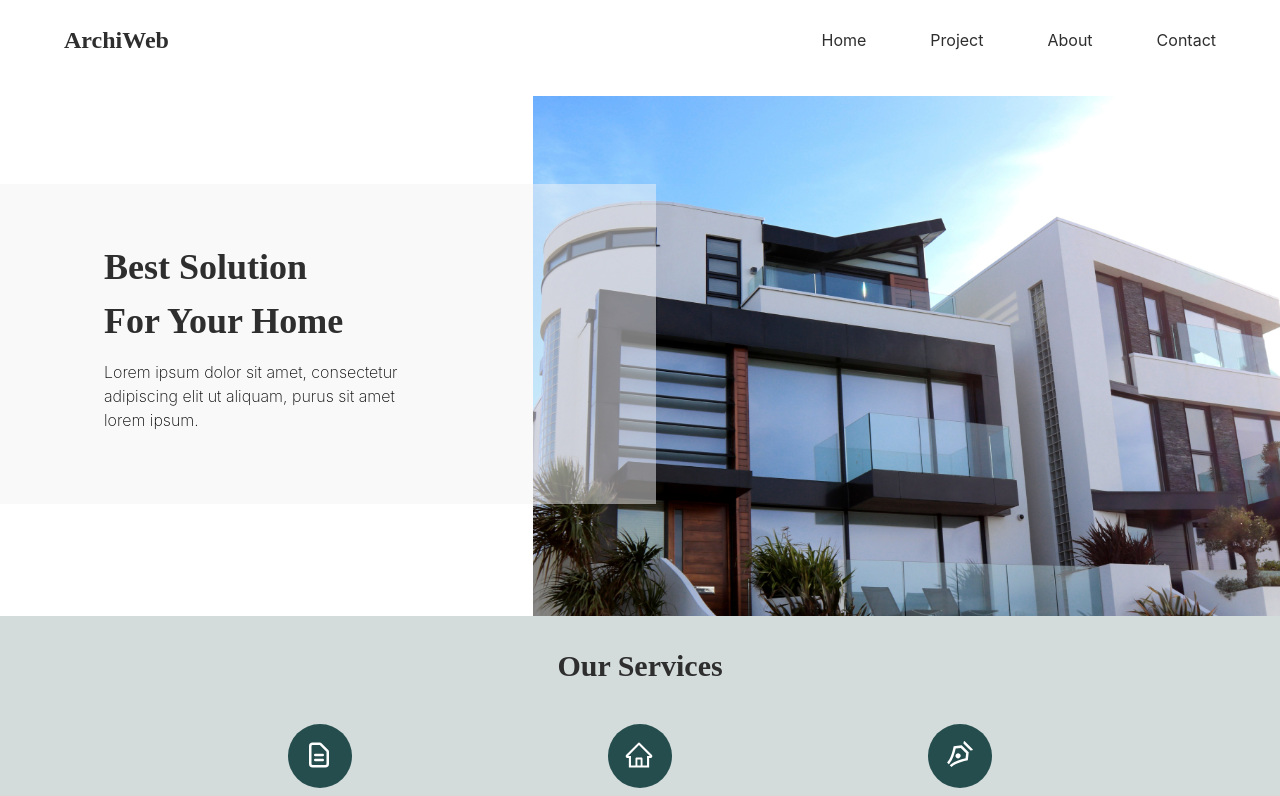
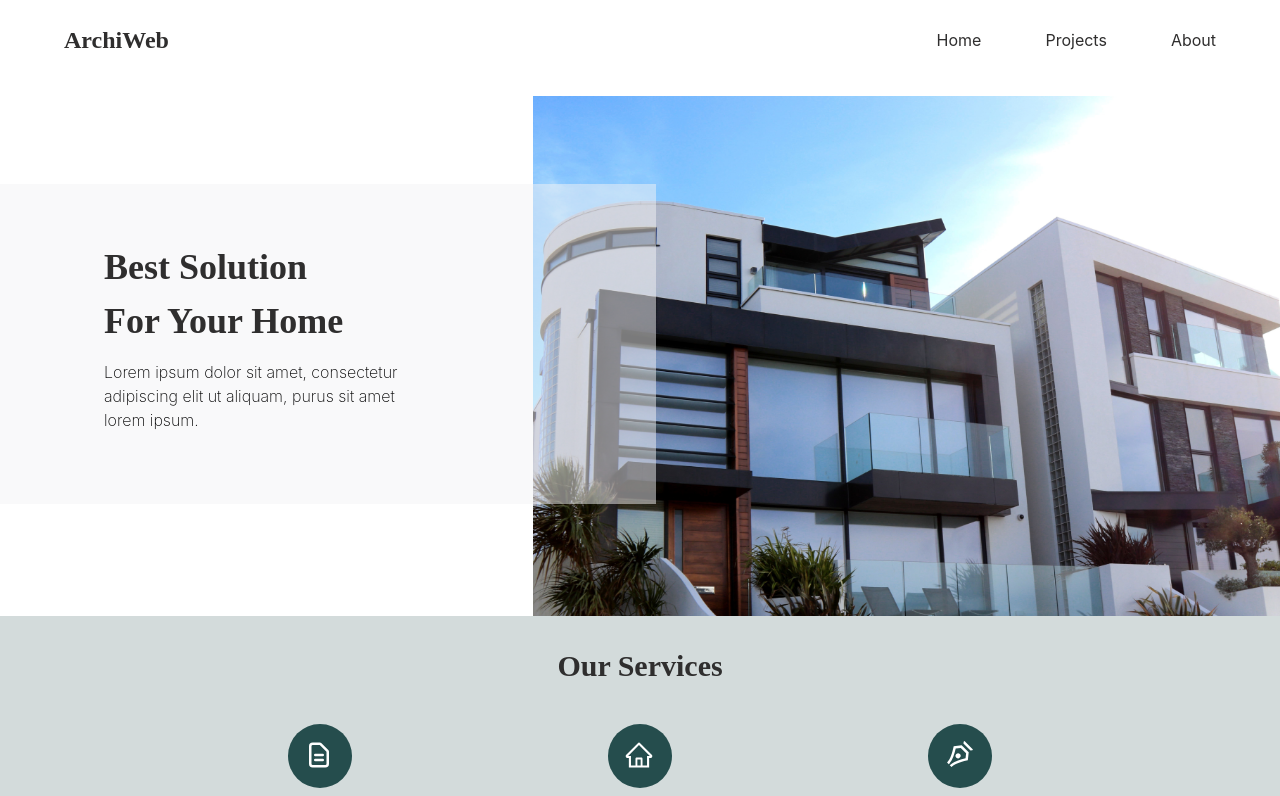
Before and after one commit to widiagustin/ArchiWeb, a React (Create React App) app: page / in a window 1280 px wide. Shown: the top 796 px of the page. Built offline with nearby package versions, Linux system fonts and the light colour scheme.

Commit message:
refactor : change link anchor to using react-router components Link

```diff
--- a/src/components/Navbar.jsx
+++ b/src/components/Navbar.jsx
@@ -1,4 +1,5 @@
 import React from 'react'
+import { Link } from 'react-router-dom'
 
 const Navbar = () => {
   return (
@@ -6,14 +7,13 @@ const Navbar = () => {
       <div className='w-full'>
         <div className='flex justify-between max-w-6xl mx-auto items-center h-20'>
           <div>
-            <h1 className='font-playfair text-2xl font-semibold'>ArchiWeb</h1>
+            <Link to='/' className='font-playfair text-2xl font-semibold'>ArchiWeb</Link>
           </div>
           <div>
             <ul className='flex gap-16 text-md'>
-              <li><a href="#home">Home</a></li>
-              <li><a href="#projects">Project</a></li>
-              <li><a href="#about">About</a></li>
-              <li><a href="#contact">Contact</a></li>
+              <Link to='/'>Home</Link>
+              <Link to='/projects'>Projects</Link>
+              <Link to='/about'>About</Link>
             </ul>
           </div>
         </div>
```
